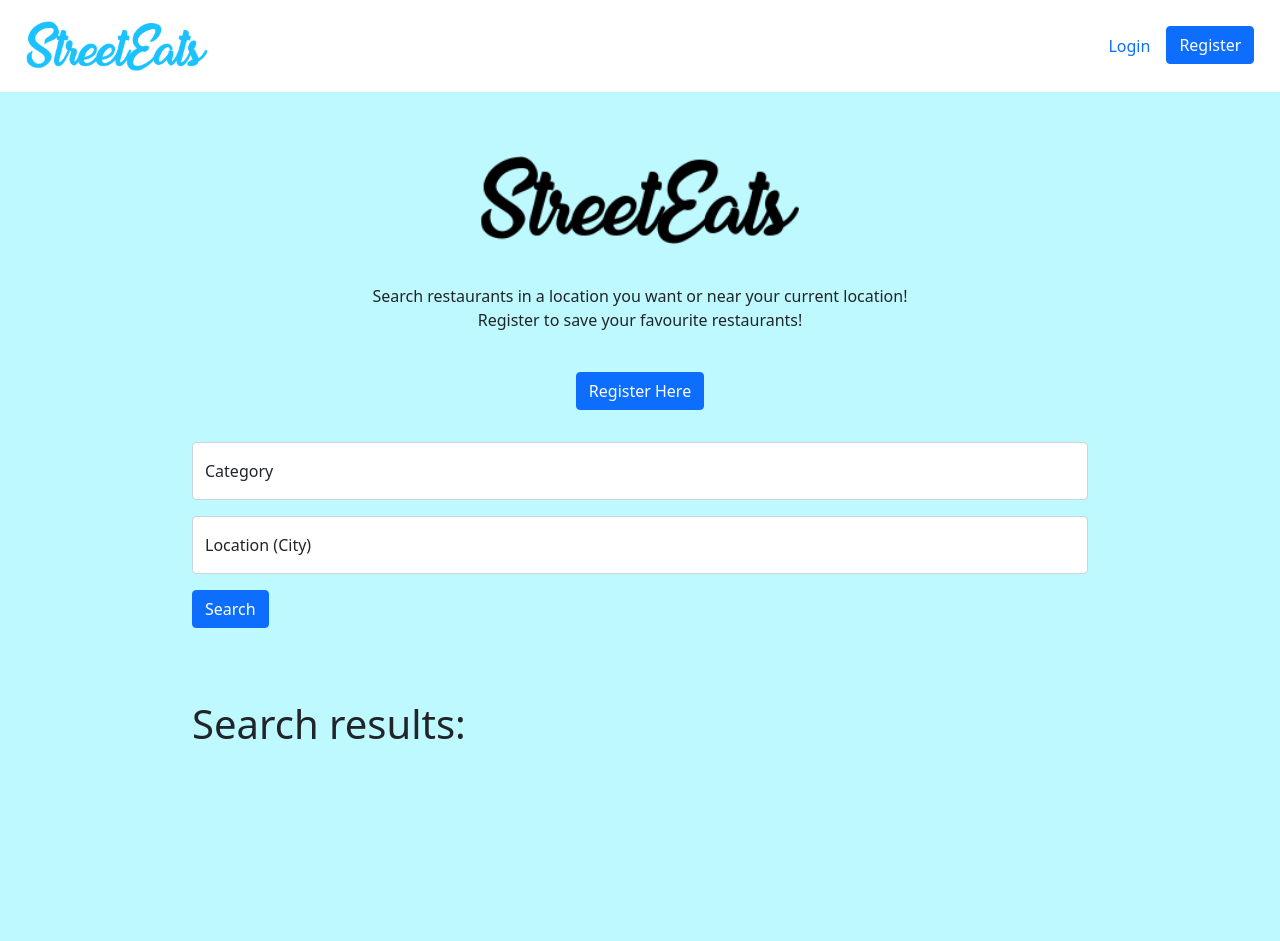
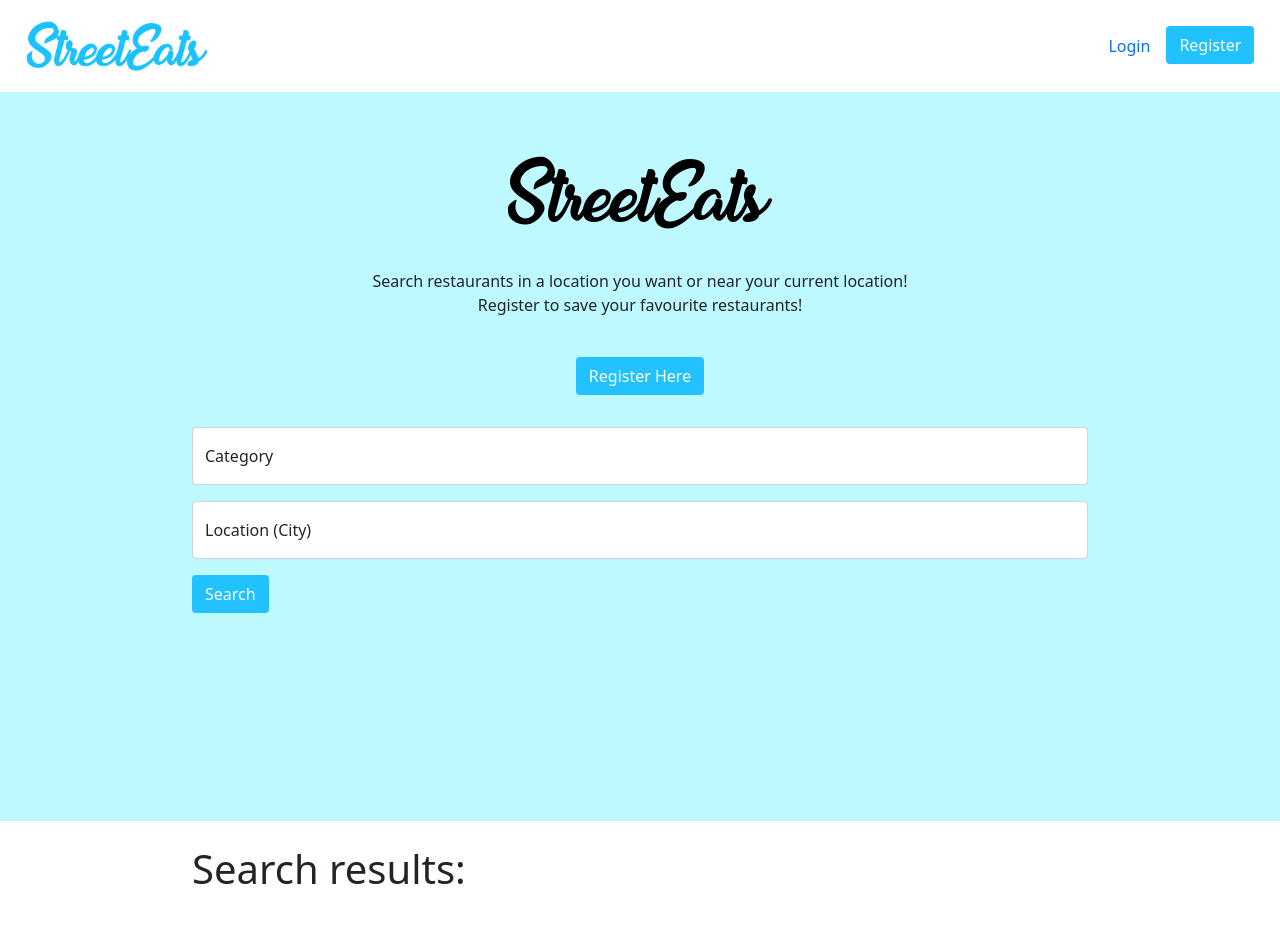
Before and after one commit to nandhiniswaminathan/StreetEats, a Flask app: page / in a window 1280 px wide. Before the commit the page ends 739 px from the top, so only its background shows below. Run offline with Flask 2, Linux system fonts and the light colour scheme; data that the repository does not hold is empty; some libraries are stand-ins or nearby versions.

Commit message:
register page done

```diff
--- a/app/static/styles/index.css
+++ b/app/static/styles/index.css
@@ -1,4 +1,4 @@
-body {
+.homepage {
     background-color: #bdf9fe;
 }
 
@@ -8,7 +8,7 @@ img {
 }
 
 .bg-light {
-    background-color: #ffffff!important;
+    background-color:white!important;
 }
 
 .navbar {
@@ -16,9 +16,11 @@ img {
     padding-bottom: 1rem;
 }
 
-btn-primary {
-    background-color: #22c1ff!important;
+.btn-primary {
+    background-color: #22c1ff;
+    border-color: transparent;
 }
+
 
 .nav-link {
     position: left;
@@ -31,7 +33,6 @@ btn-primary {
     display: block;
     margin-left: auto;
     margin-right: auto;
-    width: 35%;
 }
 
 .paddingl {
@@ -39,7 +40,19 @@ btn-primary {
     padding-right: 15vw;
     padding-bottom: 2vh;
     padding-left: 15vw;
+    background-color: #bdf9fe;
+
 }
+
+.search-results {
+    padding-top: 3vh;
+    padding-right: 15vw;
+    padding-bottom: 2vh;
+    padding-left: 15vw;
+
+}
+
+
 
 .padding-logo {
     padding-left: 2vw;
--- a/app/templates/index.html
+++ b/app/templates/index.html
@@ -6,8 +6,8 @@
     <!-- Required meta tags -->
     <meta charset="utf-8">
     <meta name="viewport" content="width=device-width, initial-scale=1, shrink-to-fit=no">
-    <meta property="og:title" content="Personal Portfolio">
-    <meta property="og:description" content="My Personal Portfolio">
+    <meta property="og:title" content="StreetEats>
+    <meta property="og:description" content="StreetEats">
     <meta property="og:url" content="{{ url }}">
 
     <link href="https://cdn.jsdelivr.net/npm/bootstrap@5.0.1/dist/css/bootstrap.min.css" rel="stylesheet" integrity="sha384-+0n0xVW2eSR5OomGNYDnhzAbDsOXxcvSN1TPprVMTNDbiYZCxYbOOl7+AMvyTG2x" crossorigin="anonymous">
@@ -19,13 +19,6 @@
     <link rel='icon' href='./static/img/codeIcon.svg' type='image/x-icon' />
 
     <link lang='sass' rel="stylesheet" href="./static/styles/index.css">
-    <link lang='sass' rel="stylesheet" href="./static/styles/background.css">
-    <link lang='sass' rel="stylesheet" href="./static/styles/footer.css">
-    <link lang='sass' rel="stylesheet" href="./static/styles/experience.css">
-    <link lang='sass' rel="stylesheet" href="./static/styles/projects.css">
-    <link lang='sass' rel="stylesheet" href="./static/styles/register.css">
-    <link lang='sass' rel="stylesheet" href="./static/styles/login.css">
-
 
     <title>{{ title }}</title>
 
@@ -35,7 +28,7 @@
 
 <body>
 <nav class="navbar sticky-top navbar-light bg-light">
-    <a class="navbar-brand" href="#">
+    <a class="navbar-brand" href="/">
         <img src="static/img/logo.jpg" height="50" class="padding-logo">
     </a>
     <div class="padding-logo">
@@ -45,13 +38,14 @@
             </li>
 
             <form class="form-inline my-2 my-lg-0">
-                <button class="btn btn-primary" type="submit" href="/register">Register</button>
+                <a href="/register" class="btn btn-primary">Register</a>
             </form>
         </ul>
     </div>
 </nav>
 
 <div class=homepage>
+    <!-- <div style="background-image: url('static/img/background-food.jpg');"></div> -->
     <div>
         <img src="static/img/logo-black.jpg" class="center-logo">
         <br>
@@ -80,7 +74,7 @@
                 <label for="floatingInput">Location (City)</label>
             </div>
             <button class="btn btn-primary" type="submit" id="submit" name="submit" value="search">Search</button>
-            <br><br><br>
+            <br><br><br><br><br><br><br><br><br>
         </form>
     </div>
 </div>
@@ -88,10 +82,11 @@
 
 
 
-<h1 class="paddingl">Search results: </h1>
 
 {% block content %}
-<div class="paddingl">
+<div class="search-results">
+    <h1>Search results: </h1>
+    <br>
 
     {% for entry in data["businesses"] %}
     <div class="card mb-3" style="max-width: 1050px;" style="max-height: 50%;">
@@ -105,6 +100,7 @@
               <p class="card-text">Rating: {{entry['rating']}}
                 <br> Price: {{entry['price']}}
                 <br> Phone: {{entry['phone']}}
+                <br> Address: {{entry['location.address1']}}
                 <br>
                 <button class="card text-end">Add to list</button>
               <p class="card-text"><small class="text-muted">Last updated 3 mins ago</small></p>
```
Also changed, not shown: app/static/styles/login.css (added, +30 -0 lines), app/templates/register.html (+86 -7 lines), app/static/img/background-food.jpg (added).
